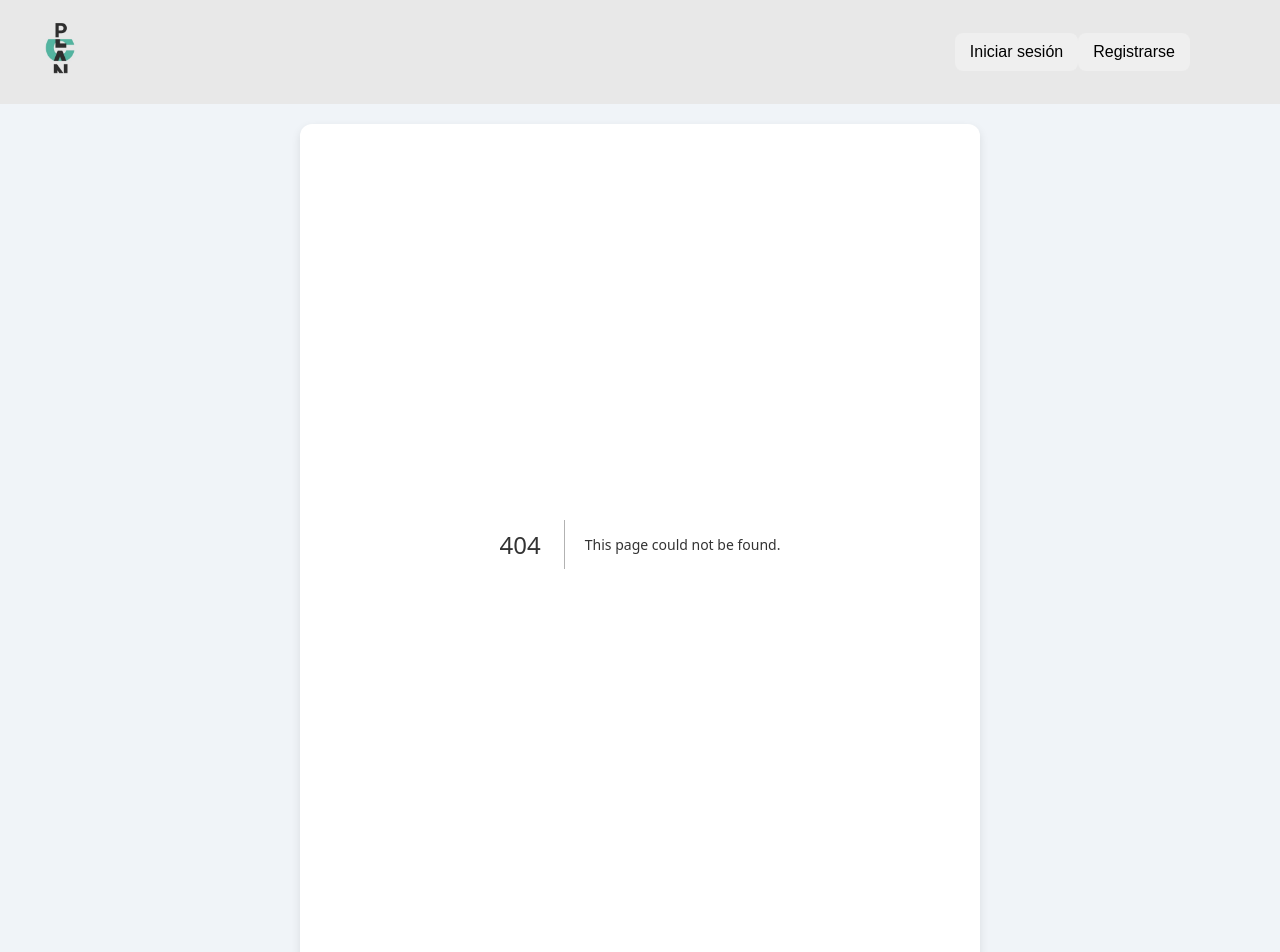
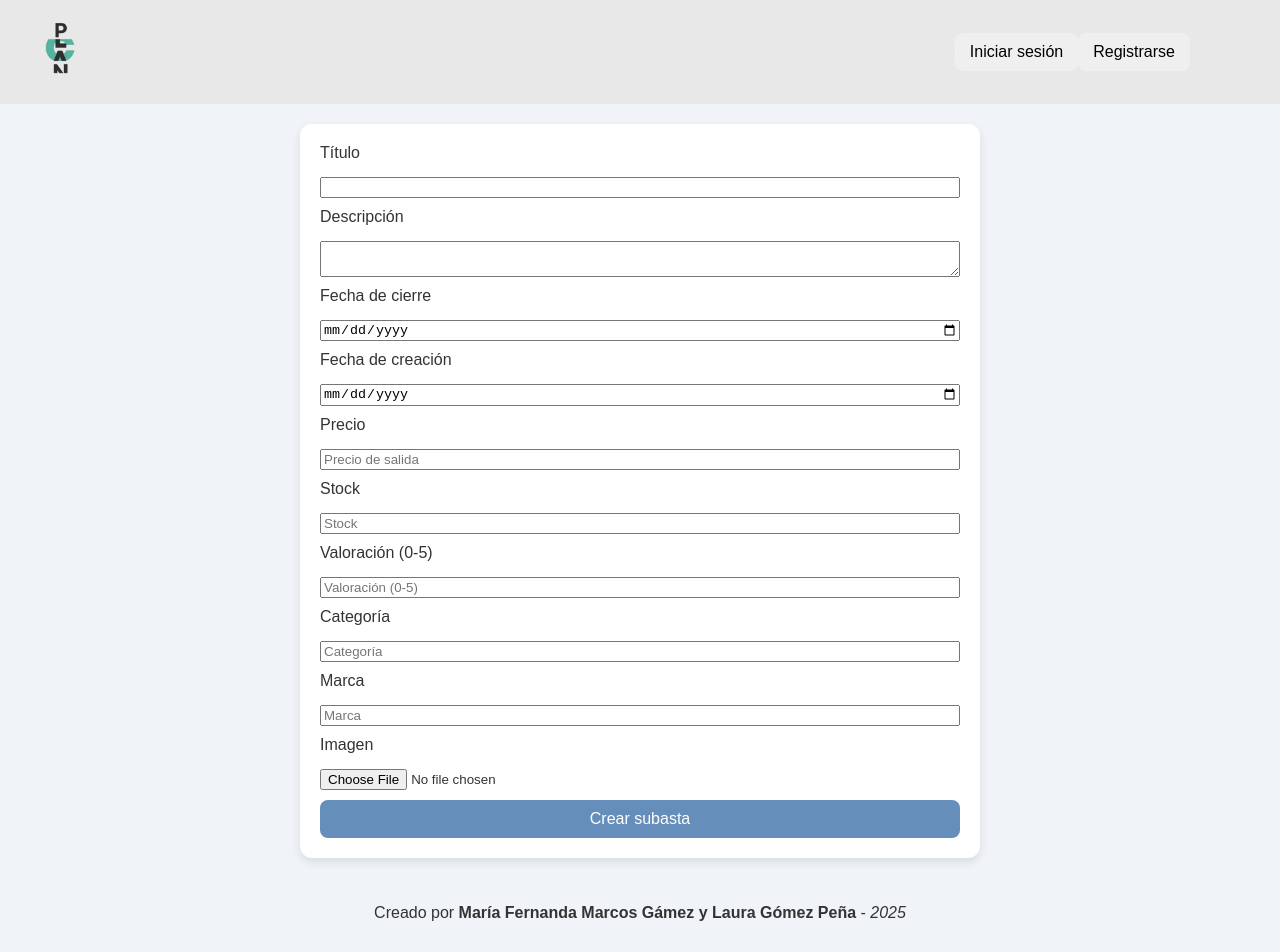
Before and after one commit to lauragomezpena/PlanC, a Next.js app in the folder planc-app/: page /crearSubasta in a window 1280 px wide. Before the commit this address had no page. Shown: the top 952 px of the page. Built offline with nearby package versions, Linux system fonts and the light colour scheme.

Commit message:
Página de creación de subastas.

```diff
--- /dev/null
+++ b/planc-app/app/crearSubasta/page.js
@@ -0,0 +1,89 @@
+"use client";
+
+import { useState } from "react";
+import styles from "./page.module.css"; // Importa el CSS Module
+import { createAuction } from "./utils"; // Importa la función de utilidades
+
+export default function NewAuctionForm() {
+  const [formData, setFormData] = useState({
+    title: "",
+    description: "",
+    closingDate: "",
+    creationDate: "",
+    startingPrice: "",
+    stock: "",
+    rating: "",
+    category: "",
+    brand: "",
+    image: null,
+  });
+
+  const [imagePreview, setImagePreview] = useState(null);
+
+  const handleChange = (e) => {
+    const { name, value, type, files } = e.target;
+
+    if (type === "file") {
+      const file = files[0];
+      setFormData({ ...formData, image: file });
+      setImagePreview(URL.createObjectURL(file));
+    } else {
+      setFormData({ ...formData, [name]: value });
+    }
+  };
+
+  const handleSubmit = async (e) => {
+    e.preventDefault();
+
+    try {
+      await createAuction(formData); // Usamos la función de utils.js
+
+      alert("Subasta creada correctamente.");
+      setFormData({
+        title: "",
+        description: "",
+        closingDate: "",
+        creationDate: "",
+        startingPrice: "",
+        stock: "",
+        rating: "",
+        category: "",
+        brand: "",
+        image: null,
+      });
+      setImagePreview(null);
+    } catch (error) {
+      console.error("Error al crear subasta:", error);
+      alert("Error al crear la subasta.");
+    }
+  };
+
+  return (
+    <form className={styles.form} onSubmit={handleSubmit}>
+      <label htmlFor="title" className={styles.label}>Título</label>
+      <input name="title" value={formData.title} onChange={handleChange} className={styles.input} required />
+      <label htmlFor="description" className={styles.label}>Descripción</label>
+      <textarea name="description" value={formData.description} onChange={handleChange} className={styles.input} required />
+      <label htmlFor="closingDate" className={styles.label}>Fecha de cierre</label>
+      <input type="date" name="closingDate" value={formData.closingDate} onChange={handleChange} className={styles.input} required />
+      <label htmlFor="creationDate" className={styles.label}>Fecha de creación</label>
+      <input type="date" name="creationDate" value={formData.creationDate} onChange={handleChange} className={styles.input} required />
+      <label htmlFor="startingPrice" className={styles.label}>Precio</label>
+      <input type="number" step="0.01" name="startingPrice" value={formData.startingPrice} onChange={handleChange} placeholder="Precio de salida" className={styles.input} required />
+      <label htmlFor="stock" className={styles.label}>Stock</label>
+      <input type="number" name="stock" value={formData.stock} onChange={handleChange} placeholder="Stock" className={styles.input} required />
+      <label htmlFor="rating" className={styles.label}>Valoración (0-5)</label>
+      <input type="number" min="0" max="5" step="0.1" name="rating" value={formData.rating} onChange={handleChange} placeholder="Valoración (0-5)" className={styles.input} required />
+      <label htmlFor="category" className={styles.label}>Categoría</label>
+      <input name="category" value={formData.category} onChange={handleChange} placeholder="Categoría" className={styles.input} required />
+      <label htmlFor="brand" className={styles.label}>Marca</label>
+      <input name="brand" value={formData.brand} onChange={handleChange} placeholder="Marca" className={styles.input} required />
+      <label htmlFor="image" className={styles.label}>Imagen</label>
+      <input type="file" name="image" accept="image/*" onChange={handleChange} className={styles.input} required />
+
+      {imagePreview && <img src={imagePreview} alt="Preview" className={styles.previewImage} />}
+
+      <button type="submit" className={styles.formButtonSubmit}>Crear subasta</button>
+    </form>
+  );
+}
--- /dev/null
+++ b/planc-app/app/crearSubasta/page.module.css
@@ -0,0 +1,45 @@
+
+/* Botones del formulario */
+.formButtons {
+    display: flex;
+    justify-content: space-between;
+    gap: 10px;
+  }
+
+  .formButton {
+    padding: 10px 15px;
+    font-size: 1rem;
+    border: none;
+    border-radius: 8px;
+    cursor: pointer;
+    transition: background-color 0.3s ease, transform 0.2s ease;
+    flex: 1;
+    background-color: #7c8084;
+    color: #fff;
+  }
+
+.formButtonSubmit {
+    padding: 10px 15px;
+    font-size: 1rem;
+    border: none;
+    border-radius: 8px;
+    cursor: pointer;
+    transition: background-color 0.3s ease, transform 0.2s ease;
+    flex: 1;
+    background-color: #668eba;
+    color: #fff;
+  }
+
+.form {
+    display: flex;
+    flex-direction: column;
+    gap: 10px;
+    display: center;
+  }
+
+
+.label {
+    display: block;
+    text-align: left;
+    margin-bottom: 5px;
+  }
--- /dev/null
+++ b/planc-app/app/crearSubasta/utils.js
@@ -0,0 +1,21 @@
+export const createAuction = async (formData) => {
+    const payload = new FormData();
+    for (const key in formData) {
+      payload.append(key, formData[key]);
+    }
+
+    try {
+      const response = await fetch("http://127.0.0.1:8000/api/auctions/subastas/", {
+        method: "POST",
+        body: payload,
+      });
+
+      if (!response.ok) {
+        throw new Error("Error al crear la subasta.");
+      }
+
+      return await response.json();  // Deberías devolver la respuesta del servidor si es necesario
+    } catch (error) {
+      throw error;
+    }
+  };
--- a/planc-app/components/Header.js
+++ b/planc-app/components/Header.js
@@ -47,6 +47,10 @@ export default function Header() {
     router.push('/registro');
   };
 
+  const handleCrear = () => {
+    router.push('/crearSubasta');
+  };
+
   return (
     <header className={styles.header}>
       <Link href="/" passHref>
@@ -69,6 +73,10 @@ export default function Header() {
             <button onClick={handleLogout} className={styles.formButton}>
               Cerrar sesión
             </button>
+            <a />
+            <button onClick={handleCrear} className={styles.formButton}>
+              +
+            </button>
           </div>
         ) : (
           <>
```
